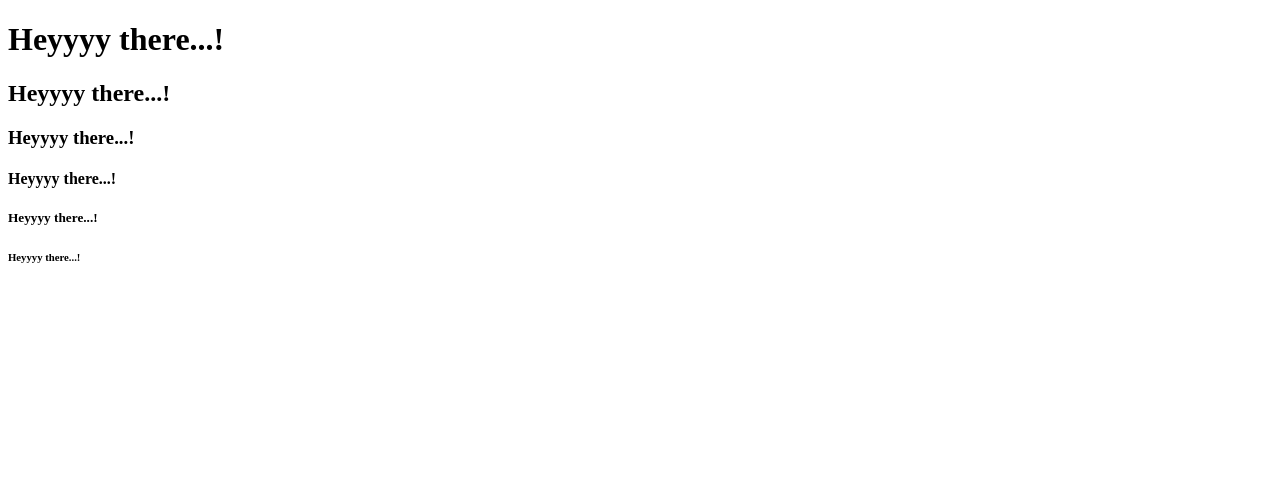
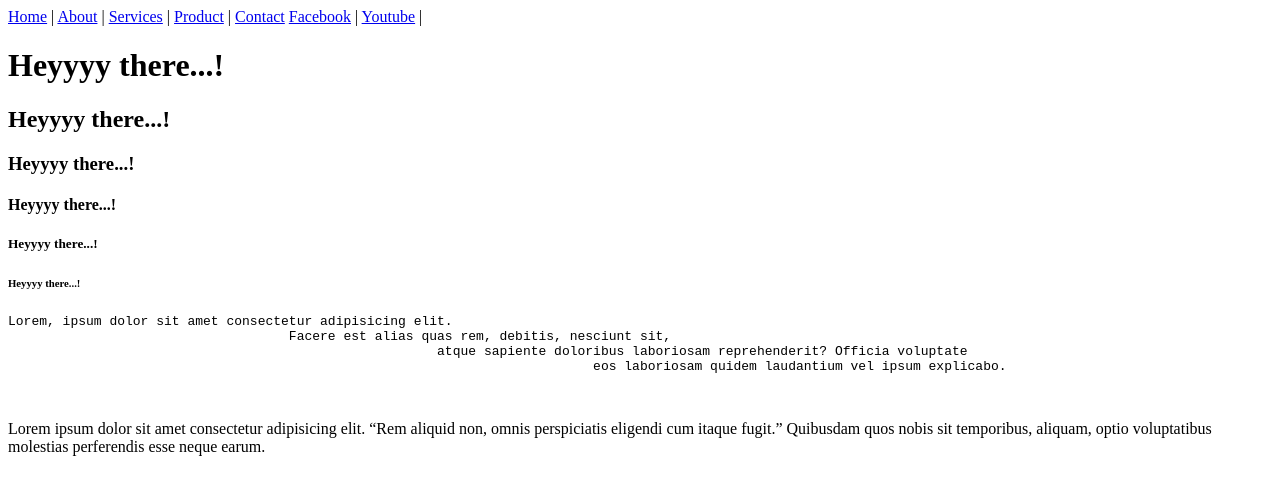
Before and after one commit to Samdeshmukh21/html_revise, a plain HTML site: page index.html in a window 1280 px wide. Drawn offline with Linux system fonts and the light colour scheme.

Commit message:
href tag

```diff
--- a/index.html
+++ b/index.html
@@ -6,11 +6,30 @@
     <title>Index Page</title>
 </head>
 <body>
+    <nav>
+        <a href="index.html">Home</a> |
+        <a href="about.html">About</a> |
+        <a href="services.html">Services</a> |
+        <a href="product.html">Product</a> |
+        <a href="contact.html">Contact</a>
+        <a href="https://www.facebook.com/" target="_blank">Facebook</a> |
+        <a href="https://www.youtube.com/" target="_blank">Youtube</a> |
+    </nav>
     <h1>Heyyyy there...!</h1>
     <h2>Heyyyy there...!</h2>
     <h3>Heyyyy there...!</h3>
     <h4>Heyyyy there...!</h4>
     <h5>Heyyyy there...!</h5>
     <h6>Heyyyy there...!</h6>
+
+
+    <pre>Lorem, ipsum dolor sit amet consectetur adipisicing elit.
+                                    Facere est alias quas rem, debitis, nesciunt sit,
+                                                       atque sapiente doloribus laboriosam reprehenderit? Officia voluptate
+                                                                           eos laboriosam quidem laudantium vel ipsum explicabo.
+
+    </pre>
+
+    <p>Lorem ipsum dolor sit amet consectetur adipisicing elit. <q>Rem aliquid non, omnis perspiciatis eligendi cum itaque fugit.</q> Quibusdam quos nobis sit temporibus, aliquam, optio voluptatibus molestias perferendis esse neque earum.</p>
 </body>
 </html>
```
Also changed, not shown: about.html (added, +19 -0 lines), contact.html (added, +21 -0 lines), product.html (added, +19 -0 lines), services.html (added, +19 -0 lines).
